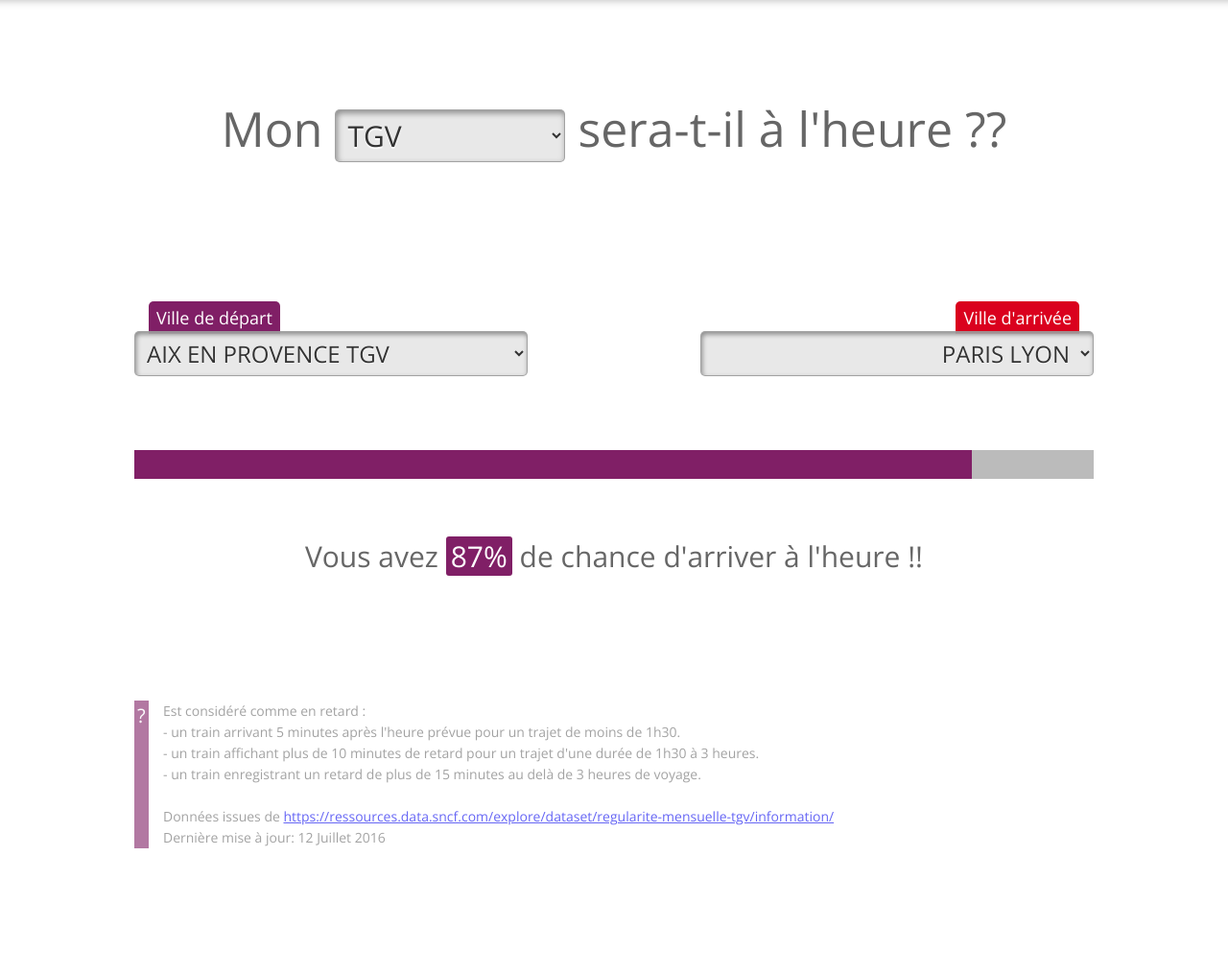
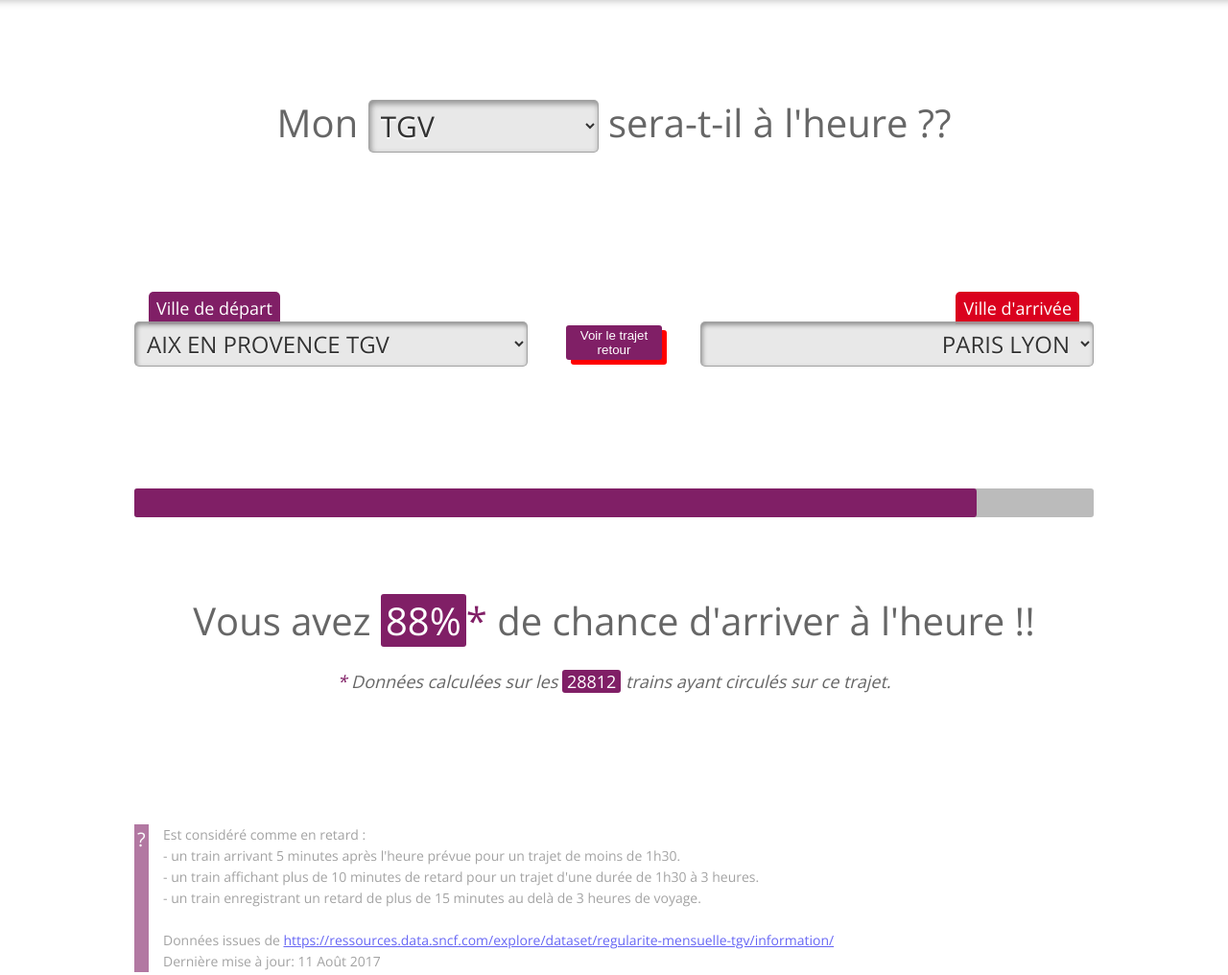
Before and after one commit to Neofyt/SNCF, a plain HTML site: page index.html in a window 1280 px wide. Shown: the whole page at 96% size. Before the commit the page ends 984 px from the top, so only its background shows below. Drawn offline with nearby package versions, Linux system fonts and the light colour scheme.

Commit message:
Trajet retour et mise à jour des données

```diff
--- a/assets/css/style.css
+++ b/assets/css/style.css
@@ -32,8 +32,6 @@ html,body,div,span,applet,object,iframe,h1,h2,h3,h4,h5,h6,p,blockquote,pre,a,abb
 
 body {
 	color: #666;
-	/*font-family:'Roboto Slab';
-	font-weight:300;*/
 	font-family: 'open sans';
 	font-weight: 300;
 	font-size: 12px;
@@ -54,7 +52,19 @@ h1 {
 	text-align: center;
 	margin-bottom: 150px;
 	font-weight: 300;
-	font-size: 50px;
+	font-size: 40px;
+}
+
+.italic {
+	font-style: italic;
+}
+
+.font-violet {
+	color: #801F66;
+}
+
+.font-not-italic {
+	font-style: normal;
 }
 
 #wrapper {
@@ -63,19 +73,27 @@ h1 {
 }
 
 section {
-	width: 45%;
+	width: 30%;
 	float: left;
 	border-radius: 5px;
 }
 
-section:nth-child(3){
+section:nth-child(4){
 	margin-left: 10%;
 	text-align: right
 }
 
-section:nth-child(3) select {
+section:nth-child(4) select {
 	float: right;
 	text-align: right;
+}
+
+	.large {
+		width: 100%;
+		text-align: center;
+		margin-bottom: 150px;
+		font-weight: 300;
+		font-size: 50px;
 	}
 
 select {
@@ -88,14 +106,13 @@ select {
 	border-radius: 5px;
 	background: hsla(0,0%,90%,.9);
 	text-shadow: 0 .05em 1px white;
-	/*font-family:'Roboto Slab';
-	font-weight:300;*/
 	font-family: 'open sans';
 	font-weight: 300;
 	font-size: 24px;
 	box-shadow: .05em .1em .2em rgba(0,0,0,.4) inset;
 	margin-top: 2px;
 	color: #333;
+	cursor: pointer;
 }
 
 :focus {
@@ -109,10 +126,19 @@ label {
 	font-size: 18px;
 }
 
+	.pickone {
+		background : orange;
+		/*display: inline;
+		width: 20px;
+		font-size: 10px;
+		border-radius: 3px 0 0 3px;*/
+	}
+
 .depart {
 	background: #801F66;
 	margin-left: 15px;
 }
+
 
 .arrivee {
 	background: #DA011E;
@@ -125,30 +151,70 @@ label {
 	font-size: 30px;
 }
 
+
+	#train:before {
+		content : "test";
+		background : red;
+		height : 50px;
+		width: 100px;
+
+	}
+
+button {
+	padding : 3px 5px;
+	border: 0;
+	border-radius: 3px;
+	background: #801F66;
+	color : #fff;
+	display: block;
+	margin: 30px 50% 20px;
+	width: 100px;
+	box-shadow: red 5px 5px 0px;
+}
+
+	button:hover {
+		cursor: pointer;
+		background: red;
+		box-shadow: #801F66 5px 5px 0px;
+	}
+
+
 #progress {
 	width: 100%;
 	height: 30px;
 	background: #bbb;
-	margin-top: 300px;
+	margin-top: 350px;
+	border-radius : 3px;
 }
 
 #indicator {
 	height: 100%;
 	width: 0;
 	background: #801F66;
+	border-radius : 3px;
 }
 
 #result {
-	padding-top: 60px;
+	padding-top: 80px;
 	text-align: center;
-	font-size: 30px;
+	font-size: 40px;
 	width: 100%;
 }
 	#result span {
+
+
+	}
+
+	.violet {
 		background: #801F66;
 		color: #fff;
 		padding: 0 5px;
 		border-radius: 3px;
+	}
+
+	.smaller {
+		font-size: 18px;
+		margin-top: 50px;
 	}
 
 canvas {
--- a/assets/js/app.js
+++ b/assets/js/app.js
@@ -2,10 +2,10 @@
 // VARIABLES
 // ============
 
-var trainTypes = ["TGV","Intercites"];/*,"Transilien","TER"];*/
+var trainTypes = ["TGV"]/*,"Intercites"];/*,"Transilien","TER"];*/
 	templates = {
 		option : "<option value='{0}'>{0}</option>",
-		message : "Vous avez <span>{0}%</span> de chance d'arriver à l'heure !!"
+		message : "Vous avez <span class='violet'>{0}%</span><span class='font-violet'>*</span> de chance d'arriver à l'heure !!<br /> <span class='smaller italic'><span class='font-violet'>*</span> Donn&eacute;es calcul&eacute;es sur les <span class='violet font-not-italic'>{1}</span> trains ayant circul&eacute;s sur ce trajet.</span>"
 	},
 	canvas = document.getElementsByTagName('canvas')[0],
 	ctx = canvas.getContext('2d'),
@@ -112,13 +112,37 @@ function populateArrivee(){
 
 function setProgress(){
 	for (var prop in data) {
-		if(data[prop][0] == depart.value.toUpperCase() && data[prop][1] == arrivee.value.toUpperCase()){
-			var percent = data[prop][2];
+		dep = depart.value.toUpperCase();
+		ari = arrivee.value.toUpperCase();
+
+		if(data[prop][0] == dep && data[prop][1] == ari){
+			var percent = data[prop][3],
+				total = data[prop][2];
 			indicator.style.width = percent + "%";
-			result.innerHTML = templates.message.format(Math.round(percent));
+			result.innerHTML = templates.message.format(Math.round(percent), total);
 			drawFavicon(Math.round(percent));
 		}
 	}
+}
+
+function setReturn(departure, arrival){
+
+	data = donnees[train.value.toLowerCase()];
+
+	for (i = 0; i < depart.length; ++i){
+		if(depart.options[i].value == departure){
+			depart.value = departure;
+		}
+	}
+
+	arrivee.innerHTML = createList(getArrivees(depart.value));
+
+	for (i = 0; i < arrivee.length; ++i){
+		if(arrivee.options[i].value == arrival){
+			arrivee.value = arrival;
+		}
+	}
+	setProgress();
 }
 
 function drawFavicon(n){
--- a/data/donnees.json
+++ b/data/donnees.json
@@ -52,105 +52,105 @@ var donnees = {
 		["TROYES","PARIS EST",80.3833]
 	],
 	tgv : [
-		["AIX EN PROVENCE TGV","PARIS LYON",87.2732],
-		["ANGERS SAINT LAUD","PARIS MONTPARNASSE",91.7140],
-		["ANGOULEME","PARIS MONTPARNASSE",87.4281],
-		["ANNECY","PARIS LYON",92.1947],
-		["ARRAS","PARIS NORD",87.1088],
-		["AVIGNON TGV","PARIS LYON",85.0789],
-		["BELLEGARDE (AIN)","PARIS LYON",88.8246],
-		["BESANCON FRANCHE COMTE","PARIS LYON",93.3456],
-		["BORDEAUX ST JEAN","PARIS MONTPARNASSE",89.3351],
-		["BREST","PARIS MONTPARNASSE",93.8211],
-		["CHAMBERY CHALLES LES EAUX","PARIS LYON",86.4140],
-		["DIJON VILLE","PARIS LYON",91.8421],
-		["DOUAI","PARIS NORD",86.7211],
-		["DUNKERQUE","PARIS NORD",94.0895],
-		["GRENOBLE","PARIS LYON",92.2246],
-		["LA ROCHELLE VILLE","PARIS MONTPARNASSE",93.2632],
-		["LAVAL","PARIS MONTPARNASSE",92.2140],
-		["LE CREUSOT MONTCEAU","PARIS LYON",86.4825],
-		["LE MANS","PARIS MONTPARNASSE",85.0070],
-		["LILLE","LYON PART DIEU",89.2474],
-		["LILLE","MARSEILLE ST CHARLES",79.5561],
-		["LILLE","PARIS NORD",89.2737],
-		["LYON PART DIEU","LILLE",77.3228],
-		["LYON PART DIEU","MARSEILLE ST CHARLES",78.5053],
-		["LYON PART DIEU","MONTPELLIER",79.3737],
-		["LYON PART DIEU","PARIS LYON",94.0807],
-		["LYON PART DIEU","RENNES",86.4123],
-		["MACON LOCHE","PARIS LYON",89.4281],
-		["MARSEILLE ST CHARLES","LILLE",75.1614],
-		["MARSEILLE ST CHARLES","LYON PART DIEU",80.3947],
-		["MARSEILLE ST CHARLES","PARIS LYON",91.8930],
-		["METZ","PARIS EST",90.3175],
-		["MONTPELLIER","LYON PART DIEU",81.2018],
-		["MONTPELLIER","PARIS LYON",88.0930],
-		["MULHOUSE VILLE","PARIS LYON",92.3333],
-		["NANCY","PARIS EST",94.3404],
-		["NANTES","PARIS MONTPARNASSE",92.6175],
-		["NANTES","STRASBOURG",89.8877],
-		["NICE VILLE","PARIS LYON",81.5754],
-		["NIMES","PARIS LYON",84.9754],
-		["PARIS EST","METZ",93.8561],
-		["PARIS EST","NANCY",94.9070],
-		["PARIS EST","REIMS",93.4579],
-		["PARIS EST","STRASBOURG",91.9614],
-		["PARIS LYON","AIX EN PROVENCE TGV",89.5286],
-		["PARIS LYON","ANNECY",92.7544],
-		["PARIS LYON","AVIGNON TGV",90.9000],
-		["PARIS LYON","BELLEGARDE (AIN)",87.2298],
-		["PARIS LYON","BESANCON FRANCHE COMTE",92.6982],
-		["PARIS LYON","CHAMBERY CHALLES LES EAUX",86.4035],
-		["PARIS LYON","DIJON VILLE",95.0895],
-		["PARIS LYON","GRENOBLE",90.7895],
-		["PARIS LYON","LE CREUSOT MONTCEAU",86.6035],
-		["PARIS LYON","LYON PART DIEU",95.0667],
-		["PARIS LYON","MACON LOCHE",93.8404],
-		["PARIS LYON","MARSEILLE ST CHARLES",92.9526],
-		["PARIS LYON","MONTPELLIER",89.3053],
-		["PARIS LYON","MULHOUSE VILLE",92.5667],
-		["PARIS LYON","NICE VILLE",81.7912],
-		["PARIS LYON","NIMES",87.5491],
-		["PARIS LYON","PERPIGNAN",87.0351],
-		["PARIS LYON","SAINT ETIENNE CHATEAUCREUX",89.1571],
-		["PARIS LYON","TOULON",86.3158],
-		["PARIS LYON","VALENCE ALIXAN TGV",90.0140],
-		["PARIS MONTPARNASSE","ANGERS SAINT LAUD",92.8807],
-		["PARIS MONTPARNASSE","ANGOULEME",92.6842],
-		["PARIS MONTPARNASSE","BORDEAUX ST JEAN",92.0667],
-		["PARIS MONTPARNASSE","BREST",94.1596],
-		["PARIS MONTPARNASSE","LA ROCHELLE VILLE",92.9491],
-		["PARIS MONTPARNASSE","LAVAL",93.2140],
-		["PARIS MONTPARNASSE","LE MANS",89.5561],
-		["PARIS MONTPARNASSE","NANTES",93.2526],
-		["PARIS MONTPARNASSE","POITIERS",94.1404],
-		["PARIS MONTPARNASSE","QUIMPER",92.3596],
-		["PARIS MONTPARNASSE","RENNES",92.3228],
-		["PARIS MONTPARNASSE","ST MALO",94.2965],
-		["PARIS MONTPARNASSE","ST PIERRE DES CORPS",90.7228],
-		["PARIS MONTPARNASSE","TOULOUSE MATABIAU",85.1667],
-		["PARIS MONTPARNASSE","TOURS",87.2000],
-		["PARIS MONTPARNASSE","VANNES",92.2772],
-		["PARIS NORD","ARRAS",90.5070],
-		["PARIS NORD","DOUAI",89.0772],
-		["PARIS NORD","DUNKERQUE",93.0404],
-		["PARIS NORD","LILLE",91.0912],
-		["PERPIGNAN","PARIS LYON",86.7982],
-		["POITIERS","PARIS MONTPARNASSE",90.3947],
-		["QUIMPER","PARIS MONTPARNASSE",92.7491],
-		["REIMS","PARIS EST",93.3491],
-		["RENNES","LYON PART DIEU",87.9807],
-		["RENNES","PARIS MONTPARNASSE",91.4456],
-		["SAINT ETIENNE CHATEAUCREUX","PARIS LYON",89.8727],
-		["ST MALO","PARIS MONTPARNASSE",94.7807],
-		["ST PIERRE DES CORPS","PARIS MONTPARNASSE",84.0105],
-		["STRASBOURG","NANTES",90.6386],
-		["STRASBOURG","PARIS EST",88.6860],
-		["TOULON","PARIS LYON",84.1474],
-		["TOULOUSE MATABIAU","PARIS MONTPARNASSE",85.6965],
-		["TOURS","PARIS MONTPARNASSE",87.6579],
-		["VALENCE ALIXAN TGV","PARIS LYON",84.8702],
-		["VANNES","PARIS MONTPARNASSE",92.7649]
+		["AIX EN PROVENCE TGV","PARIS LYON",28812,87.7754],
+		["ANGERS SAINT LAUD","PARIS MONTPARNASSE",31440,91.2171],
+		["ANGOULEME","PARIS MONTPARNASSE",23561,86.4271],
+		["ANNECY","PARIS LYON",11327,90.8886],
+		["ARRAS","PARIS NORD",22452,86.8071],
+		["AVIGNON TGV","PARIS LYON",32486,85.1086],
+		["BELLEGARDE (AIN)","PARIS LYON",16740,88.6086],
+		["BESANCON FRANCHE COMTE","PARIS LYON",14262,93.3943],
+		["BORDEAUX ST JEAN","PARIS MONTPARNASSE",45149,87.6186],
+		["BREST","PARIS MONTPARNASSE",13226,93.3086],
+		["CHAMBERY CHALLES LES EAUXS","PARIS LYON",14205,84.6171],
+		["DIJON VILLE","PARIS LYON",30877,91.7900],
+		["DOUAI","PARIS NORD",13259,86.3914],
+		["DUNKERQUE","PARIS NORD",11798,93.6357],
+		["GRENOBLE","PARIS LYON",15496,91.8900],
+		["LA ROCHELLE VILLE","PARIS MONTPARNASSE",14572,92.7243],
+		["LAVAL","PARIS MONTPARNASSE",16142,91.5186],
+		["LE CREUSOT MONTCEAU","PARIS LYON",14863,85.5014],
+		["LE MANS","PARIS MONTPARNASSE",31794,83.9043],
+		["LILLE","LYON PART DIEU",19199,88.9729],
+		["LILLE","MARSEILLE",11666,79.5100],
+		["LILLE","PARIS NORD",40249,88.6929],
+		["LYON PART DIEU","LILLE",18175,76.0029],
+		["LYON PART DIEU","MARSEILLE",40876,78.0629],
+		["LYON PART DIEU","MONTPELLIER",25174,79.2786],
+		["LYON PART DIEU","PARIS LYON",41638,92.9557],
+		["LYON PART DIEU","RENNES",3853,83.4186],
+		["MACON LOCHE","PARIS LYON",13116,87.9886],
+		["MARSEILLE ST CHARLE","LILLE",11782,74.7900],
+		["MARSEILLE ST CHARLE","LYON PART DIEU",38153,80.2443],
+		["MARSEILLE ST CHARLE","PARIS LYON",31093,91.4771],
+		["METZ","PARIS EST",20007,87.9257],
+		["MONTPELLIERR","LYON PART",23529,80.3214],
+		["MONTPELLIERR","PARIS LYON",24161,87.1943],
+		["MULHOUSE VILLE","PARIS LYON",20846,92.3271],
+		["NANCY","PARIS EST",19445,92.6557],
+		["NANTES","PARIS MONTPARNASSE",38538,91.7071],
+		["NANTES","STRASBOURG",3449,90.6829],
+		["NICE VILLE","PARIS LYON",13884,82.0186],
+		["NIMES","PARIS LYON",24140,84.3100],
+		["PARIS EST","METZ",20822,93.2986],
+		["PARIS EST","NANCY",19764,94.7386],
+		["PARIS EST","REIMS",14957,93.0100],
+		["PARIS EST","STRASBOURG",31237,92.1843],
+		["PARIS LYON","AIX EN PROVENCE TGV",29862,89.4594],
+		["PARIS LYON","ANNECY",11364,90.4414],
+		["PARIS LYON","AVIGNON TGV",31772,90.5914],
+		["PARIS LYON","BELLEGARDE",15763,87.1929],
+		["PARIS LYON","BESANCON FRANCHE COMTE",14540,92.0929],
+		["PARIS LYON","CHAMBERY CHALLES LES EAUX",14020,84.0657],
+		["PARIS LYON","DIJON VILLE",31547,94.4229],
+		["PARIS LYON","GRENOBLE",15693,89.8157],
+		["PARIS LYON","LE CREUSOT",14007,86.8314],
+		["PARIS LYON","LYON PART DIEU",41114,94.7214],
+		["PARIS LYON","MACON LOCHE",13745,93.6171],
+		["PARIS LYON","MARSEILLE",32641,92.3886],
+		["PARIS LYON","MONTPELLIER",23366,88.6329],
+		["PARIS LYON","MULHOUSE VILLE",20082,91.5471],
+		["PARIS LYON","NICE VILLE",13743,81.8186],
+		["PARIS LYON","NIMES",23405,87.0757],
+		["PARIS LYON","PERPIGNAN",11259,86.5086],
+		["PARIS LYON","SAINT ETIENNE CHATEAUCREUX",6459,87.8319],
+		["PARIS LYON","TOULON",16298,86.4129],
+		["PARIS LYON","VALENCE ALIXAN TGV",18982,89.7157],
+		["PARIS MONTPARNASSE","ANGERS SAINT LAUD",29261,91.9057],
+		["PARIS MONTPARNASSE","ANGOULEME",22215,92.1000],
+		["PARIS MONTPARNASSE","BORDEAUX SAINT JEAN",43715,90.0200],
+		["PARIS MONTPARNASSE","BREST",13701,90.6457],
+		["PARIS MONTPARNASSE","LA ROCHELLE VILLE",14691,90.8300],
+		["PARIS MONTPARNASSE","LAVAL",16307,92.8157],
+		["PARIS MONTPARNASSE","LE MANS",30310,88.8271],
+		["PARIS MONTPARNASSE","NANTES",37755,90.8214],
+		["PARIS MONTPARNASSE","POITIERS",33634,93.7571],
+		["PARIS MONTPARNASSE","QUIMPER",12005,89.3143],
+		["PARIS MONTPARNASSE","RENNES",37849,90.9871],
+		["PARIS MONTPARNASSE","ST MALO",5249,93.0600],
+		["PARIS MONTPARNASSE","ST PIERRE",31015,89.9157],
+		["PARIS MONTPARNASSE","TOULOUSE MATABIAU",9879,84.3343],
+		["PARIS MONTPARNASSE","TOURS",11971,86.0500],
+		["PARIS MONTPARNASSE","VANNES",13852,90.9100],
+		["PARIS NORD","ARRAS",21817,89.8657],
+		["PARIS NORD","DOUAI",13004,87.6900],
+		["PARIS NORD","DUNKERQUE",12715,90.9243],
+		["PARIS NORD","LILLE",40456,90.7171],
+		["PERPIGNAN","PARIS LYON",10709,85.4557],
+		["POITIERS","PARIS MONTPARNASSE",33862,89.7286],
+		["QUIMPER","PARIS MONTPARNASSE",11776,92.4900],
+		["REIMS","PARIS EST",14184,91.4429],
+		["RENNES","LYON PART",5892,87.3014],
+		["RENNES","PARIS MONTPARNASSE",38767,90.7743],
+		["SAINT ETIENNE CHATEAUCREUX","PARIS LYON",6417,89.4662],
+		["ST MALO","PARIS MONTPARNASSE",6877,93.9186],
+		["ST PIERRE DES CORPS","PARIS MONTPARNASSE",29944,82.4086],
+		["STRASBOURG","NANTES",3459,89.7229],
+		["STRASBOURG","PARIS EST",32055,88.4271],
+		["TOULON","PARIS LYON",18053,84.4529],
+		["TOULOUSE MATABIAU","PARIS MONTPARNASSE",9057,84.6471],
+		["TOURS","PARIS MONTPARNASSE",13297,86.2100],
+		["VALENCE ALIXAN TGV","PARIS LYON",17530,84.0200],
+		["VANNES","PARIS MONTPARNASSE",13533,92.3600]
 	]
 }
--- a/index.html
+++ b/index.html
@@ -3,8 +3,8 @@
 	<head>
 		<title>Mon TGV sera-t-il &agrave; l'heure ??</title>
 		<meta http-equiv="Content-Type" content="text/html; charset=utf-8" />
-		<link rel="stylesheet" href="http://fonts.googleapis.com/css?family=Roboto+Slab:300"/>
-		<link rel="stylesheet" type="text/css" href="http://fonts.googleapis.com/css?family=Open+Sans:300,400,700" />
+		<link rel="stylesheet" href="https://fonts.googleapis.com/css?family=Roboto+Slab:300"/>
+		<link rel="stylesheet" type="text/css" href="https://fonts.googleapis.com/css?family=Open+Sans:300,400,700" />
 
 		<link rel="stylesheet" href="assets/css/style.css" />
 		<link rel="shortcut icon" href="favicon.ico" />
@@ -15,12 +15,16 @@
 			<h1>Mon <select id="train" placeholder="TGV" onchange="changeTrainType(depart.value);"></select> sera-t-il &agrave; l'heure ??</h1>
 
 			<section class="clearfix">
-				<label class="depart">Ville de départ</label>
+				<label class="depart">Ville de d&eacute;part</label>
 				<select id="depart" placeholder="Bordeaux" onchange="populateArrivee(); setProgress();"></select>
 			</section>
 
+				<section class="clearfix">
+				<button onclick="setReturn(arrivee.value, depart.value);">Voir le trajet retour</button>
+			</section>
+
 			<section class="clearfix">
-				<label class="arrivee">Ville d'arrivée</label>
+				<label class="arrivee">Ville d'arriv&eacute;e</label>
 				<select id="arrivee" placeholder="Paris Montparnasse" onchange="setProgress();"></select>
 			</section>
 
@@ -31,13 +35,13 @@
 			<p id="result"></p>
 
 			<p id="infos">
-				Est considéré comme en retard :<br />
-				- un train arrivant 5 minutes après l'heure prévue pour un trajet de moins de 1h30.<br />
-				- un train affichant plus de 10 minutes de retard pour un trajet d'une durée de 1h30 à 3 heures.<br />
-				- un train enregistrant un retard de plus de 15 minutes au delà de 3 heures de voyage.<br />
+				Est consid&eacute;r&eacute; comme en retard :<br />
+				- un train arrivant 5 minutes apr&egrave;s l'heure pr&eacute;vue pour un trajet de moins de 1h30.<br />
+				- un train affichant plus de 10 minutes de retard pour un trajet d'une dur&eacute;e de 1h30 à 3 heures.<br />
+				- un train enregistrant un retard de plus de 15 minutes au del&agrave; de 3 heures de voyage.<br />
 				<br />
 				Donn&eacute;es issues de <a href="https://ressources.data.sncf.com/explore/dataset/regularite-mensuelle-tgv/information/">https://ressources.data.sncf.com/explore/dataset/regularite-mensuelle-tgv/information/</a><br />
-				Dernière mise à jour: 12 Juillet 2016
+				Derni&egrave;re mise à jour: 11 Août 2017
 			</p>
 		</div>
 
```
Lines whose indentation alone changed are shown as unchanged.
